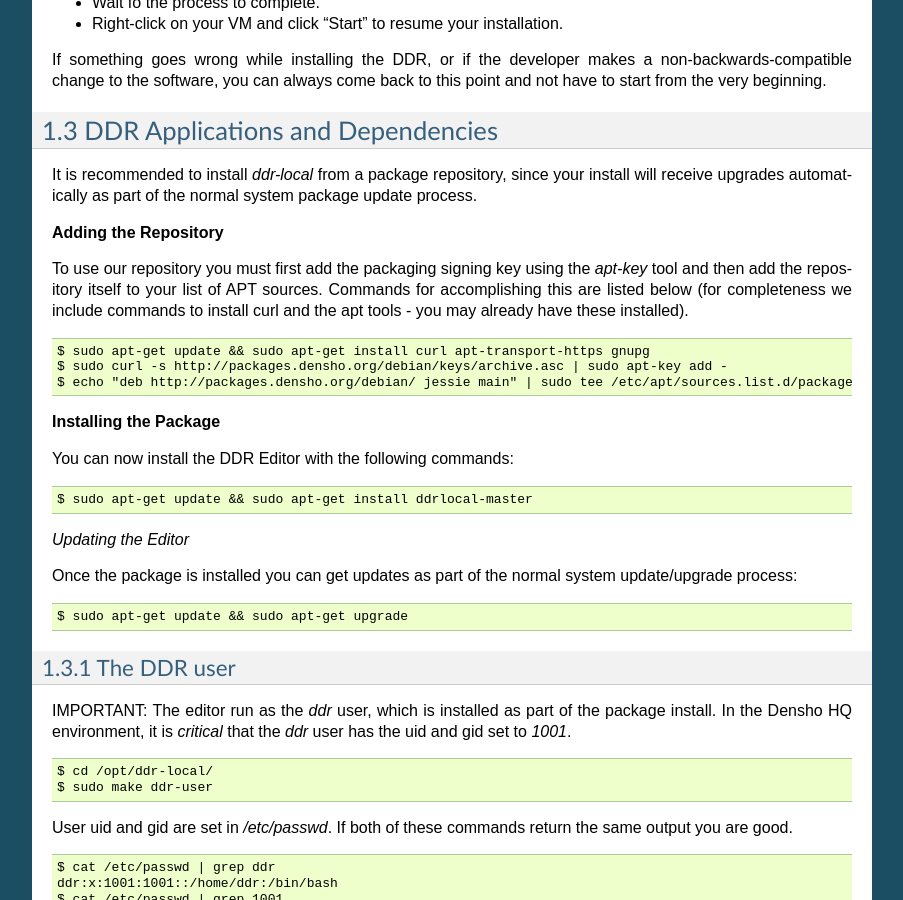
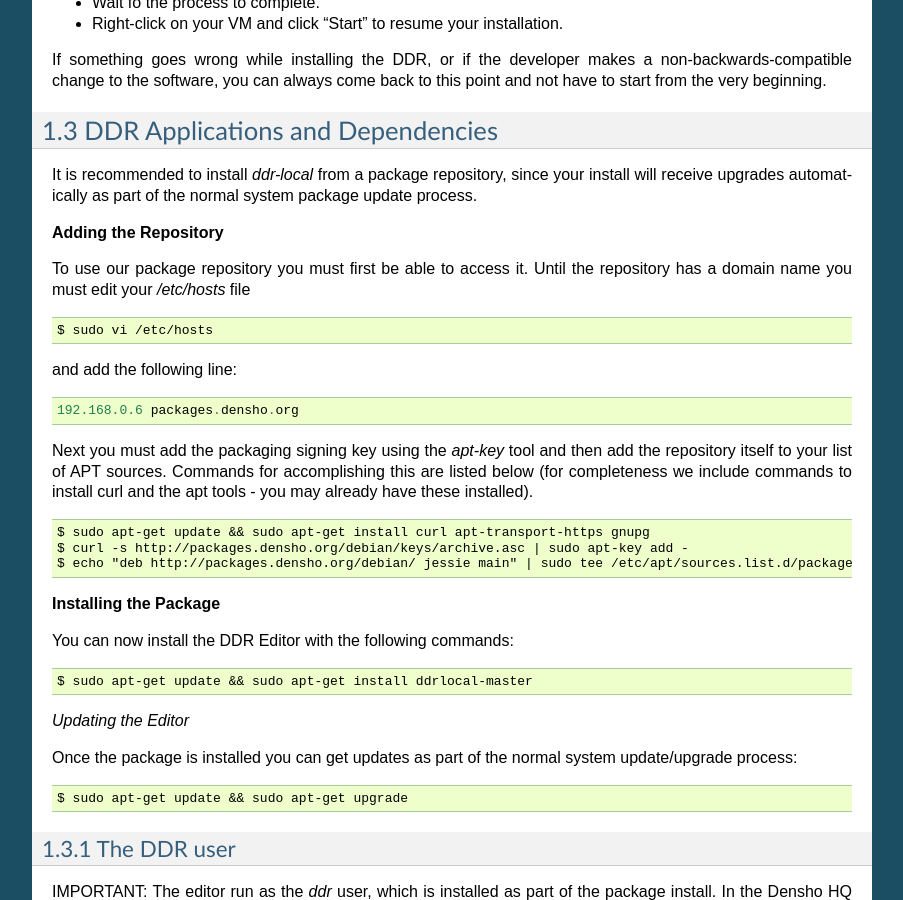
Before and after one commit to denshoproject/ddr-manual, a Sphinx documentation site: the page built from source/admins/workstations/create-workstation-vm.rst, in a window 1280 px wide and 900 px high, scrolled down 5697 px. Shown: the whole window, without its empty margins (198-1101 px from the left). Built offline with Sphinx 7.4.7, drawn with Linux system fonts in a browser that asks for light colours.

Commit message:
create-workstation-vm: Fixed package repo setup

```diff
--- a/source/admins/workstations/create-workstation-vm.rst
+++ b/source/admins/workstations/create-workstation-vm.rst
@@ -316,10 +316,18 @@
 
 **Adding the Repository**
 
-To use our repository you must first add the packaging signing key using the `apt-key` tool and then add the repository itself to your list of APT sources. Commands for accomplishing this are listed below (for completeness we include commands to install curl and the apt tools - you may already have these installed).
+To use our package repository you must first be able to access it.  Until the repository has a domain name you must edit your `/etc/hosts` file
+::
+   $ sudo vi /etc/hosts
+
+and add the following line:
+::
+   192.168.0.6 packages.densho.org
+
+Next you must add the packaging signing key using the `apt-key` tool and then add the repository itself to your list of APT sources.  Commands for accomplishing this are listed below (for completeness we include commands to install curl and the apt tools - you may already have these installed).
 ::
     $ sudo apt-get update && sudo apt-get install curl apt-transport-https gnupg
-    $ sudo curl -s http://packages.densho.org/debian/keys/archive.asc | sudo apt-key add -
+    $ curl -s http://packages.densho.org/debian/keys/archive.asc | sudo apt-key add -
     $ echo "deb http://packages.densho.org/debian/ jessie main" | sudo tee /etc/apt/sources.list.d/packages_densho_org_debian.list
 
 **Installing the Package**
```
